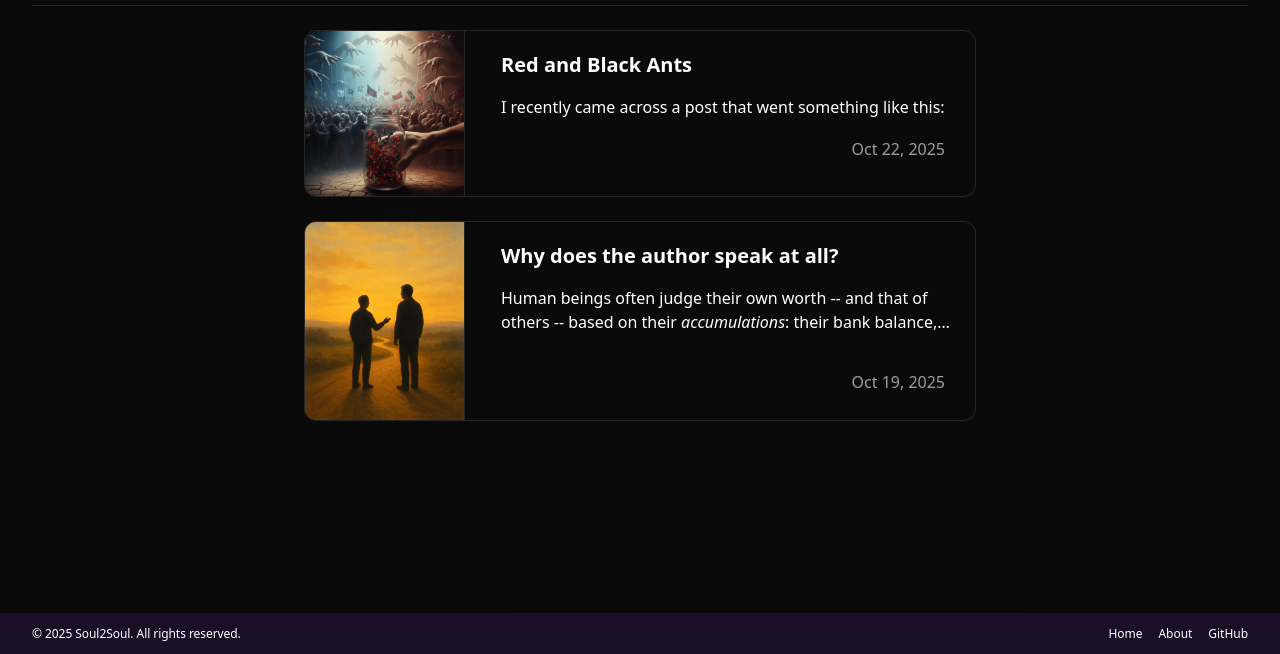
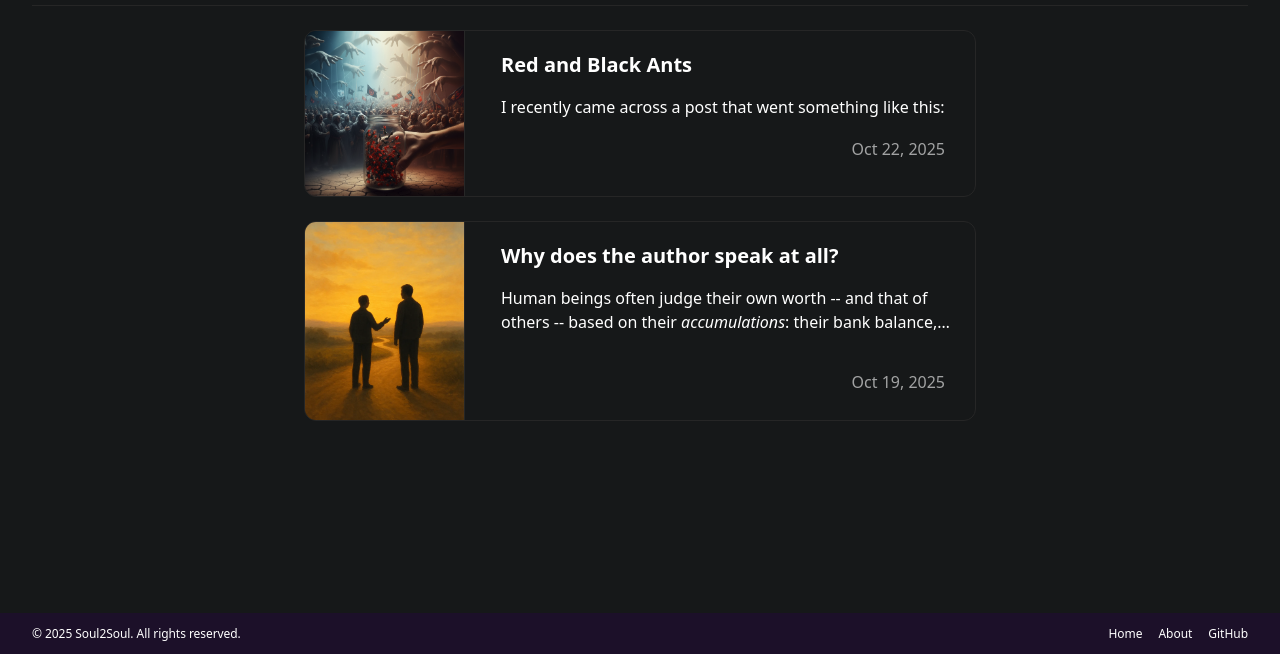
Before and after one commit to SatyamsCreations/Soul2Soul, an Astro site: page / in a window 1280 px wide. Shown: the part 146-800 px from the top of the page. Built offline with nearby package versions, Linux system fonts and the light colour scheme; Astro itself is replaced by a stand-in of ours; some packages are replaced by stand-ins of ours.

Commit message:
Background css fix

```diff
--- a/src/pages/index.astro
+++ b/src/pages/index.astro
@@ -16,7 +16,7 @@ const base = import.meta.env.BASE_URL;
     <ul class="grid grid-cols-1 gap-6 max-w-2xl mx-auto">
       {
         posts.map((post) => (
-          <li class="group relative rounded-xl border border-neutral-800 bg-[#0a0a0a] hover:border-neutral-700 hover:ring-1 hover:ring-brand-800/40 transition-colors overflow-hidden max-h-[200px]">
+          <li class="group relative rounded-xl border border-neutral-800 bg-[rgb(22_24_25)] hover:border-neutral-700 hover:ring-1 hover:ring-brand-800/40 transition-colors overflow-hidden max-h-[200px]">
             <a href={`${base}posts/${(post.data.slug ?? post.slug)}/`} class="flex flex-col sm:flex-row items-stretch gap-4">
               {post.data.coverImage && (
                 <img
--- a/src/pages/posts/[slug].astro
+++ b/src/pages/posts/[slug].astro
@@ -17,7 +17,7 @@ const { Content, headings } = await post.render();
 ---
 
 <BaseLayout title={`${post.data.title} — Soul2Soul`} description={post.data.description}>
-  <section class="bg-[#0a0a0a] border-b border-transparent">
+  <section class="bg-[rgb(22_24_25)] border-b border-transparent">
     <div class="mx-auto max-w-[52rem] px-4 sm:px-6 lg:px-8 pt-10 pb-5">
       <a href={base} class="text-sm text-white hover:underline">&larr; Back to home</a>
       <h1 class="display-heading mt-3 text-4xl sm:text-5xl">
--- a/src/styles/global.css
+++ b/src/styles/global.css
@@ -36,7 +36,7 @@ body {
   font-size: 20px;
   line-height: 1.6;
   color: #fff;
-  background-color: #0a0a0a;
+  background-color: rgb(22 24 25);
   -webkit-font-smoothing: antialiased; /* Safari/Chrome on macOS/iOS */
   text-rendering: optimizeLegibility;
   font-kerning: normal;
```
